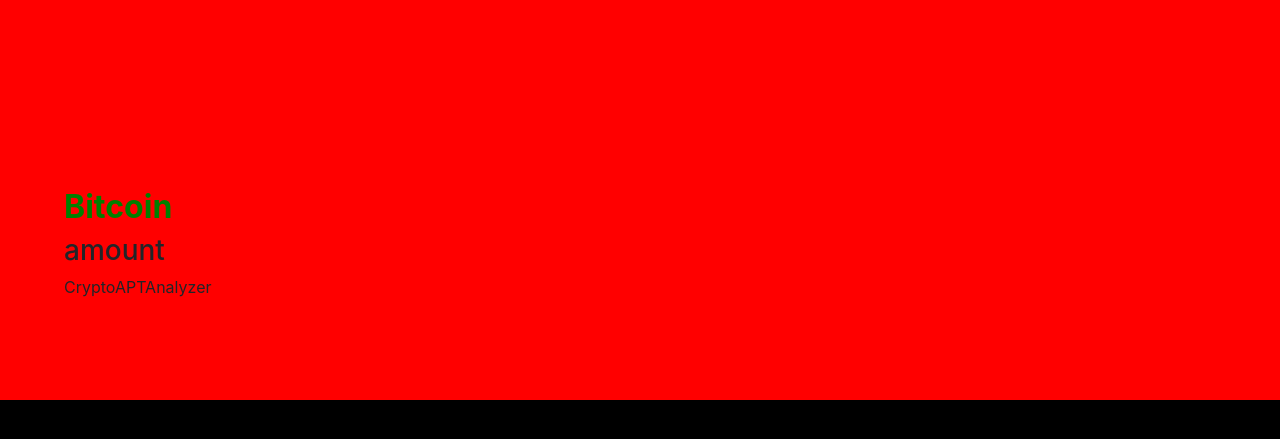
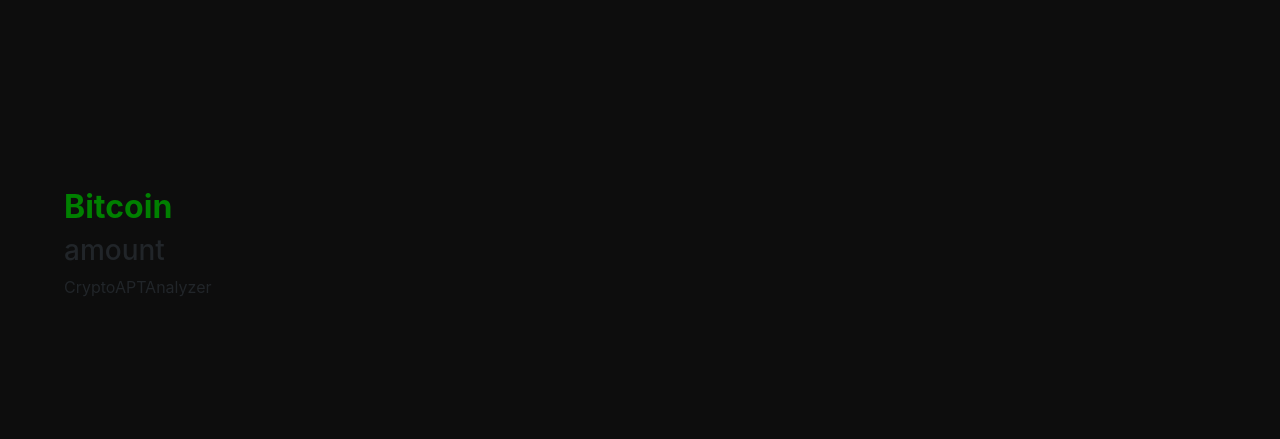
Before and after one commit to CryptoAPT/CryptoAPT, a PHP site: page /coins/bitcoin/bitcoin.html in a window 1280 px wide. Shown: the top 439 px of the page. Run offline with PHP 8.4, Linux system fonts and the light colour scheme; some web fonts are replaced.

Commit message:
Add files via upload

```diff
--- a/CryptoAPT-main/app/coins/bitcoin/bitcoin.html
+++ b/CryptoAPT-main/app/coins/bitcoin/bitcoin.html
@@ -29,7 +29,7 @@
    <script src="https://cdn.jsdelivr.net/npm/bootstrap@4.6.1/dist/js/bootstrap.bundle.min.js" integrity="sha384-fQybjgWLrvvRgtW6bFlB7jaZrFsaBXjsOMm/tB9LTS58ONXgqbR9W8oWht/amnpF" crossorigin="anonymous"></script>
       </head>
 </head>
-<body style="background-color: black;">
+<body style="background-color:#0D0D0D;">
 <div class="main-information">
 <div class="bitcoin">
     <div id="amount">
--- a/CryptoAPT-main/app/coins/bitcoin/styles.css
+++ b/CryptoAPT-main/app/coins/bitcoin/styles.css
@@ -1,5 +1,5 @@
 .main-information {
-    background-color: red;;
+
     width: 100%;
     height: 400px;
     padding-left: 5%;
--- a/CryptoAPT-main/app/main.html
+++ b/CryptoAPT-main/app/main.html
@@ -26,9 +26,9 @@
  <script src="https://cdn.jsdelivr.net/npm/jquery@3.5.1/dist/jquery.slim.min.js" integrity="sha384-DfXdz2htPH0lsSSs5nCTpuj/zy4C+OGpamoFVy38MVBnE+IbbVYUew+OrCXaRkfj" crossorigin="anonymous"></script>
  <script src="https://cdn.jsdelivr.net/npm/bootstrap@4.6.1/dist/js/bootstrap.bundle.min.js" integrity="sha384-fQybjgWLrvvRgtW6bFlB7jaZrFsaBXjsOMm/tB9LTS58ONXgqbR9W8oWht/amnpF" crossorigin="anonymous"></script>
     </head>
-<body>
+<body style="background-color:#0D0D0D;">
     <!--Navbar-->
-    <nav class="navbar navbar-expand-lg navbar-dark" style="background-color:#0D0D0D;">
+    <nav class="navbar navbar-expand-lg navbar-dark">
         <a class="navbar-brand" href="index.html"><img src="images/favicon.png" width="50" height="50" alt=""><strong> <span style="color: grey; font-family: Raleway, sans-serif;">CryptoAPT</span></strong></a>
         <button class="navbar-toggler"  type="button" data-toggle="collapse" data-target="#navbarSupportedContent" aria-controls="navbarSupportedContent" aria-expanded="false" aria-label="Toggle navigation">
           <span class="navbar-toggler-icon"></span>
```
